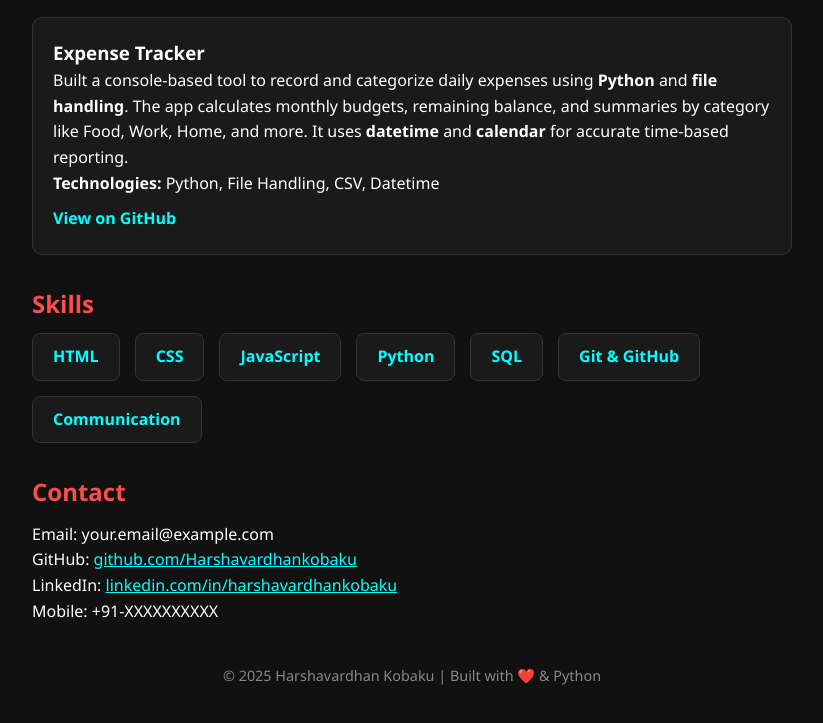
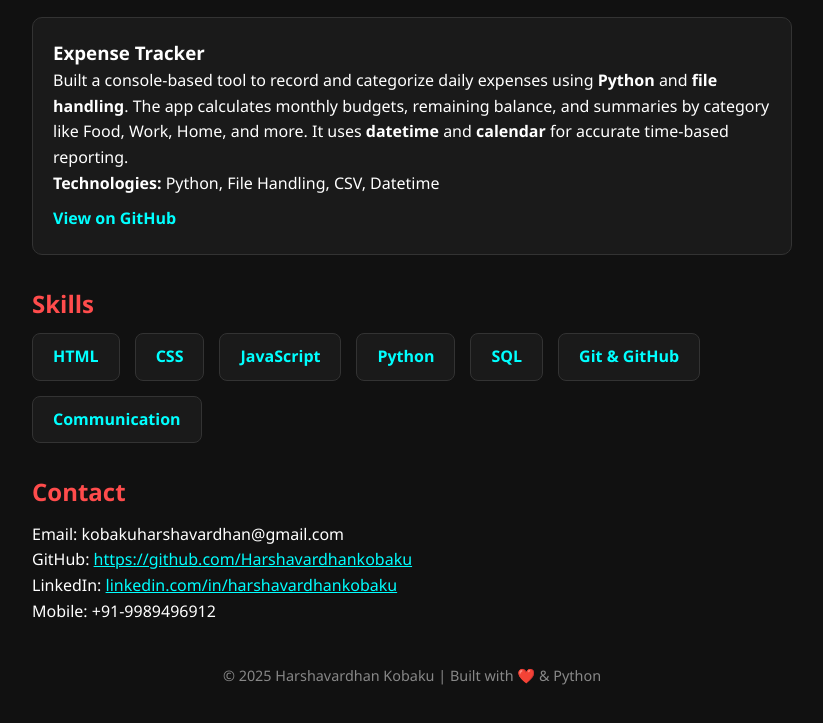
Before and after one commit to Harshavardhankobaku/Portfolio, a plain HTML site: page index.html in a window 1280 px wide. Shown: the part 747-1470 px from the top of the page, without its empty margins (228-1051 px from the left). Drawn offline with Linux system fonts and the light colour scheme.

Commit message:
Update index.html

```diff
--- a/index.html
+++ b/index.html
@@ -68,10 +68,10 @@
 
       <section id="contact" class="fade-in delay-3">
         <h2>Contact</h2>
-        <p>Email: your.email@example.com</p>
-        <p>GitHub: <a href="https://github.com/Harshavardhankobaku" target="_blank">github.com/Harshavardhankobaku</a></p>
+        <p>Email: kobakuharshavardhan@gmail.com</p>
+        <p>GitHub: <a href="https://github.com/Harshavardhankobaku" target="_blank">https://github.com/Harshavardhankobaku</a></p>
         <p>LinkedIn: <a href="https://www.linkedin.com/in/harsha-vardhan-kobaku-713784262/" target="_blank">linkedin.com/in/harshavardhankobaku</a></p>
-        <p>Mobile: +91-XXXXXXXXXX</p>
+        <p>Mobile: +91-9989496912</p>
       </section>
 
       <footer>
```
